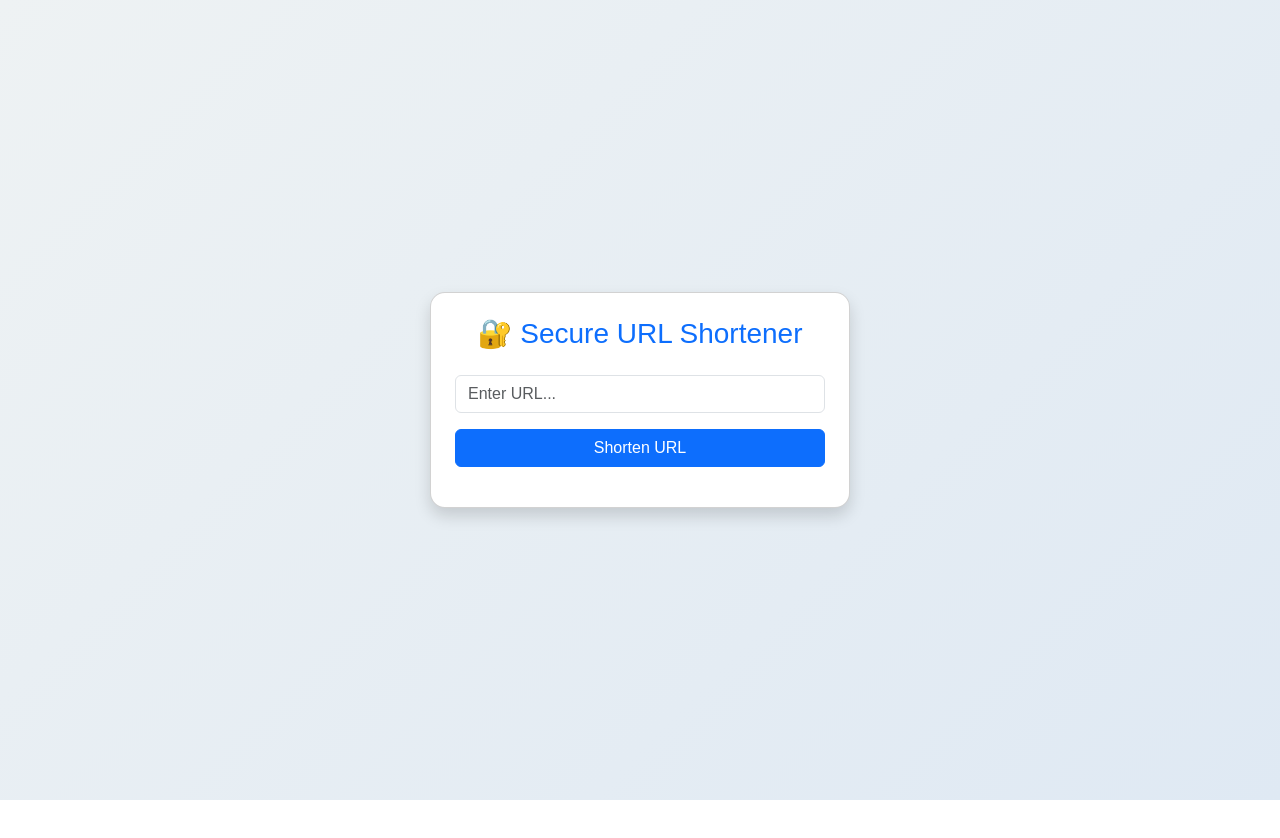
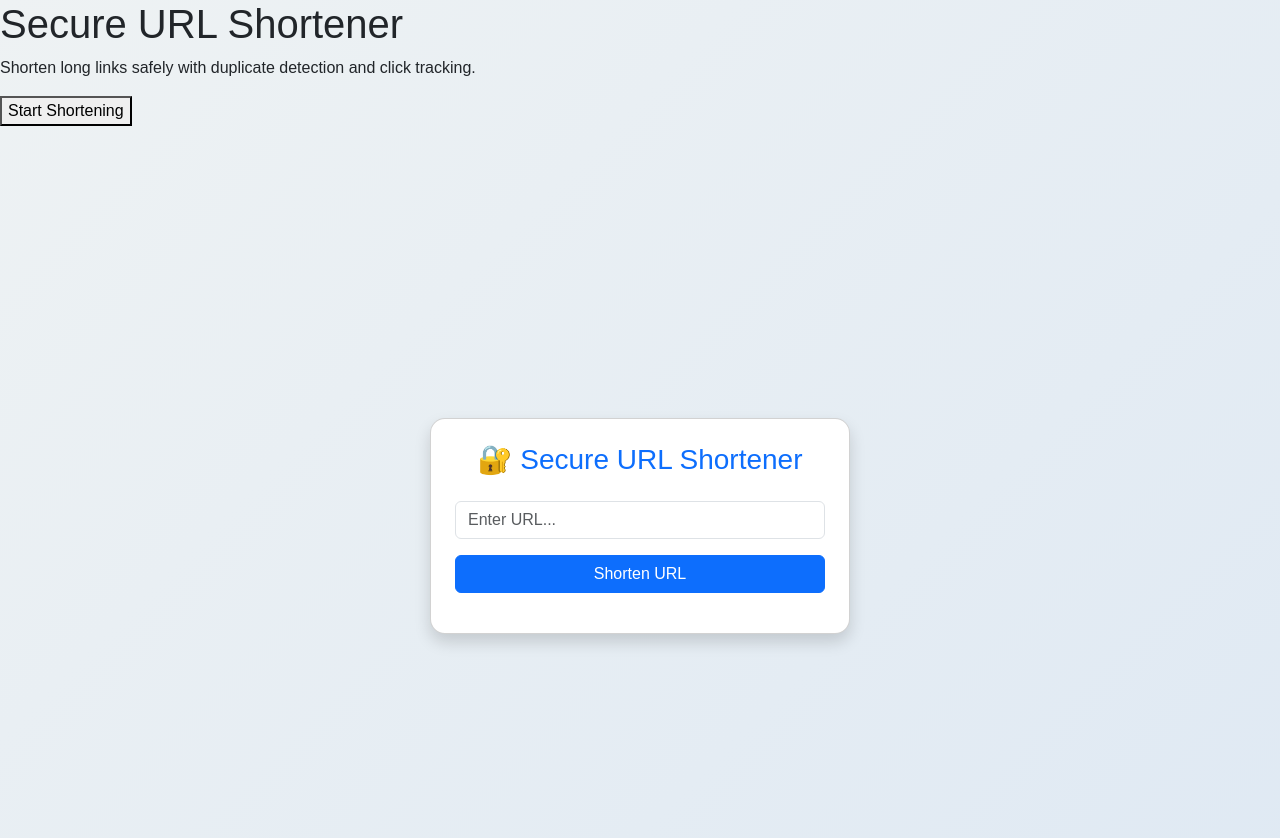
Before and after one commit to developer-jashuva/url-shortener-ui, an Angular app: page / in a window 1280 px wide. Shown: the top 838 px of the page. Before the commit the page ends 800 px from the top, so only its background shows below. Built offline with nearby package versions, Linux system fonts and the light colour scheme.

Commit message:
added a landing section explaining the application purpose and features before the tool

```diff
--- a/src/app/app.component.css
+++ b/src/app/app.component.css
@@ -0,0 +1,21 @@
+.hero {
+  text-align: center;
+  padding: 80px 20px;
+  background: #f4f7ff;
+}
+
+.hero h1 {
+  font-size: 32px;
+  margin-bottom: 10px;
+}
+
+.hero p {
+  color: #555;
+  margin-bottom: 20px;
+}
+
+.tool-container {
+  margin: 40px auto;
+  width: 400px;
+  text-align: center;
+}
--- a/src/app/app.component.html
+++ b/src/app/app.component.html
@@ -1,3 +1,12 @@
+<section class="hero">
+  <h1>Secure URL Shortener</h1>
+  <p>
+    Shorten long links safely with duplicate detection and click tracking.
+  </p>
+
+  <button (click)="scrollToTool()">Start Shortening</button>
+</section>
+
 <div class="container vh-100 d-flex justify-content-center align-items-center">
 
   <div class="card shadow p-4" style="width: 420px; border-radius: 15px;">
--- a/src/app/app.component.ts
+++ b/src/app/app.component.ts
@@ -44,6 +44,9 @@ delete(item: any) {
 
 }
 
+    scrollToTool() {
+  document.getElementById('tool')?.scrollIntoView({ behavior: 'smooth' });
+}
 
   shorten() {
     this.shortUrl = '';
```
